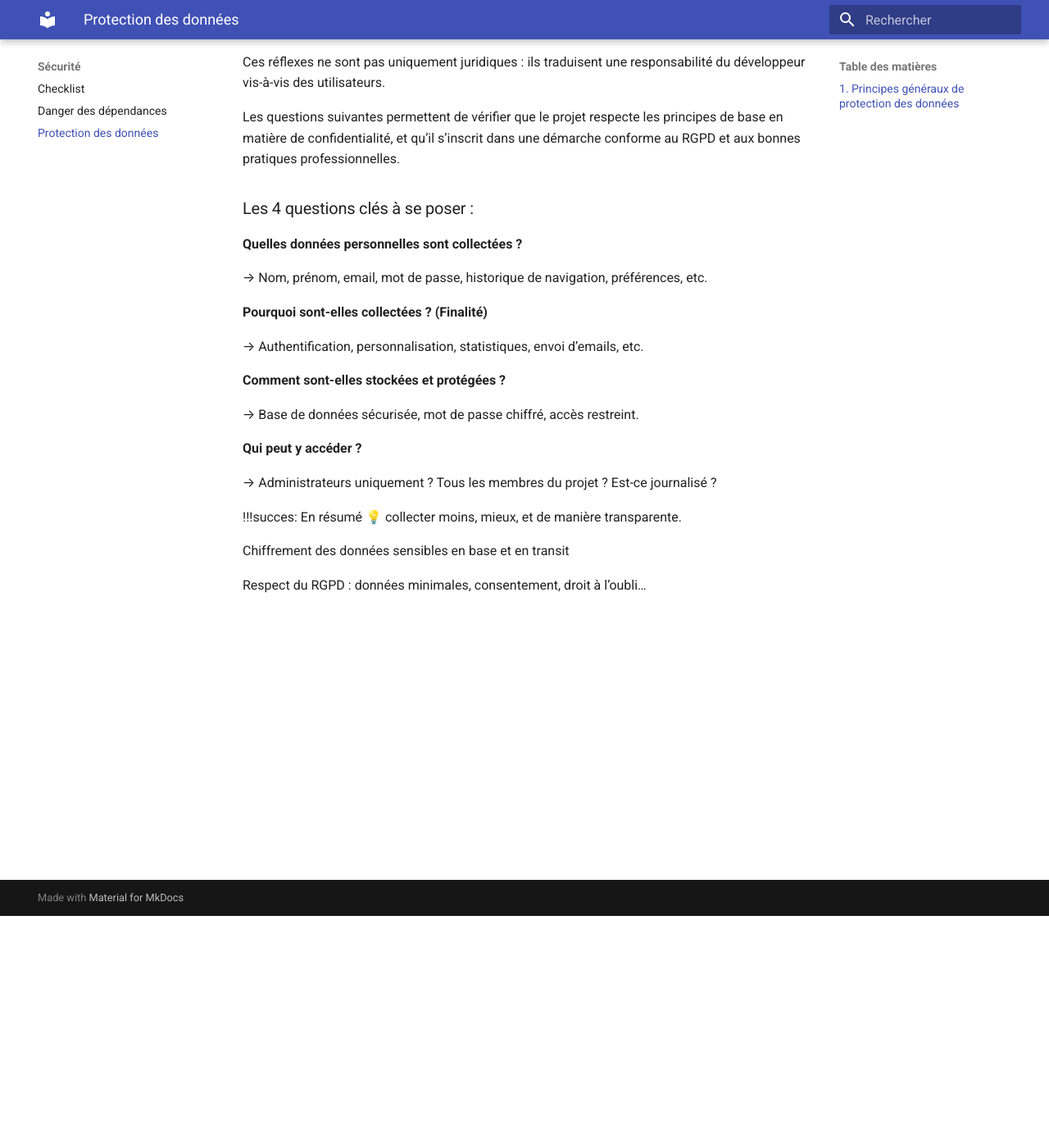
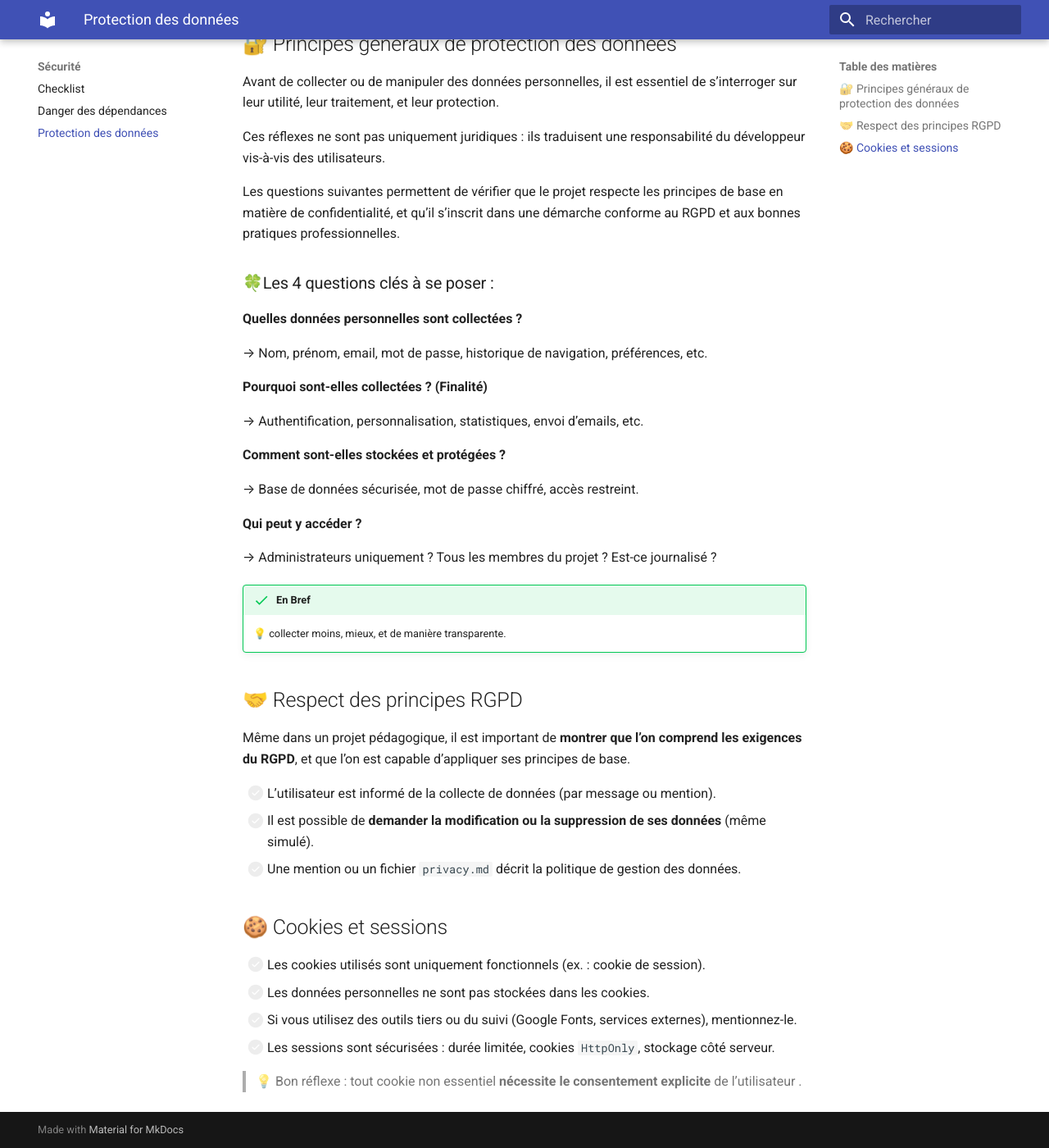
Before and after one commit to agnesNeedemand/projet-fil-rouge, an MkDocs documentation site: the page built from docs/securite/protection.md, in a window 1280 px wide and 1400 px high, scrolled down 283 px. Shown: the whole window at 82% size. Built offline with MkDocs 1.6.1 and Material for MkDocs 9.7.7, drawn with Linux system fonts in a browser that asks for light colours; some of the changed text lies outside the part shown.

Commit message:
add protection + nav

```diff
--- a/docs/securite/protection.md
+++ b/docs/securite/protection.md
@@ -1,6 +1,8 @@
 # Protection des données
 
-## 1. Principes généraux de protection des données
+Cette page présente les bonnes pratiques liées à la collecte, au traitement et à la conservation des données personnelles dans le cadre de votre projet Fil Rouge.
+
+## 🔐 Principes généraux de protection des données
 
 Avant de collecter ou de manipuler des données personnelles, il est essentiel de s’interroger sur leur utilité, leur traitement, et leur protection.
 
@@ -8,7 +10,7 @@ Ces réflexes ne sont pas uniquement juridiques : ils traduisent une responsabil
 
 Les questions suivantes permettent de vérifier que le projet respecte les principes de base en matière de confidentialité, et qu’il s’inscrit dans une démarche conforme au RGPD et aux bonnes pratiques professionnelles.
 
-### Les 4 questions clés à se poser :
+### 🍀Les 4 questions clés à se poser :
 
 **Quelles données personnelles sont collectées ?**
 
@@ -27,9 +29,23 @@ Les questions suivantes permettent de vérifier que le projet respecte les princ
 → Administrateurs uniquement ? Tous les membres du projet ? Est-ce journalisé ?
 
 
-!!!succes: En résumé
+!!! success  "En Bref"
     💡 collecter moins, mieux, et de manière transparente.
 
-Chiffrement des données sensibles en base et en transit
 
-Respect du RGPD : données minimales, consentement, droit à l’oubli…
+## 🤝 Respect des principes RGPD
+
+Même dans un projet pédagogique, il est important de **montrer que l’on comprend les exigences du RGPD**, et que l’on est capable d’appliquer ses principes de base.
+
+- [ ] L’utilisateur est informé de la collecte de données (par message ou mention).
+- [ ] Il est possible de **demander la modification ou la suppression de ses données** (même simulé).
+- [ ] Une mention ou un fichier `privacy.md` décrit la politique de gestion des données.
+
+## 🍪 Cookies et sessions
+
+- [ ] Les cookies utilisés sont uniquement fonctionnels (ex. : cookie de session).
+- [ ] Les données personnelles ne sont pas stockées dans les cookies.
+- [ ] Si vous utilisez des outils tiers ou du suivi (Google Fonts, services externes), mentionnez-le.
+- [ ] Les sessions sont sécurisées : durée limitée, cookies `HttpOnly`, stockage côté serveur.
+
+> 💡 Bon réflexe : tout cookie non essentiel **nécessite le consentement explicite** de l’utilisateur .
```
Also changed, not shown: docs/index.md (+4 -2 lines), docs/documentation/icons.md (renamed from docs/icons.md).
